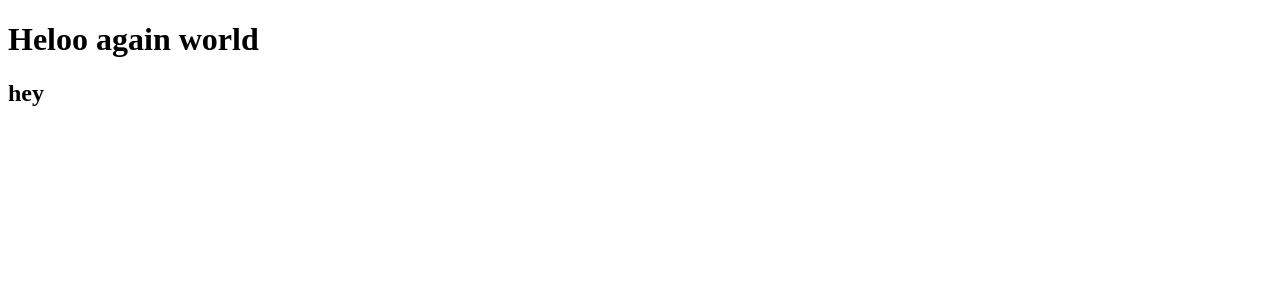
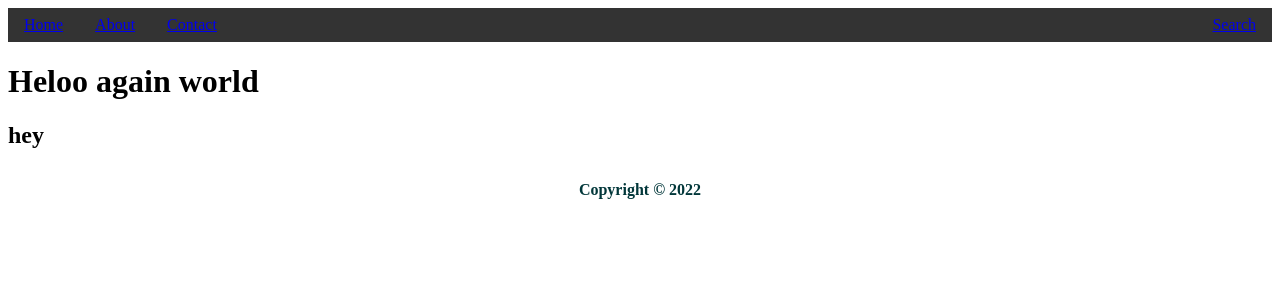
Before and after one commit to MantasMizaras/react-8-9-cao-darbas-dviese, a React (Create React App) app: page / in a window 1280 px wide. Shown: the top 300 px of the page. Built offline with nearby package versions, Linux system fonts and the light colour scheme.

Commit message:
header+footer griauciai

```diff
--- a/src/App.js
+++ b/src/App.js
@@ -1,10 +1,14 @@
 import './App.css';
+import Footer from './components/footer/Footer';
+import Header from './components/header/Header';
 
 function App() {
   return (
     <div className='App'>
+      <Header />
       <h1>Heloo again world</h1>
       <h2>hey</h2>
+      <Footer />
     </div>
   );
 }
--- /dev/null
+++ b/src/components/footer/Footer.jsx
@@ -0,0 +1,11 @@
+import css from './Footer.module.css';
+
+function Footer() {
+  return (
+    <footer className={css.copyright}>
+      <b> Copyright &copy; 2022</b>
+    </footer>
+  );
+}
+
+export default Footer;
--- /dev/null
+++ b/src/components/footer/Footer.module.css
@@ -0,0 +1,9 @@
+.copyright {
+  text-align: center;
+  position: inherit;
+  bottom: 0;
+  width: 100%;
+  height: 2.5rem;
+  margin-top: 2rem;
+  color: rgb(2, 55, 58);
+}
--- /dev/null
+++ b/src/components/header/Header.jsx
@@ -0,0 +1,24 @@
+import css from './Header.module.css';
+
+function Header() {
+  return (
+    <header className={css.header}>
+      <nav className='main-nav'>
+        <a className={css['nav-link']} href='#home'>
+          Home
+        </a>
+        <a className={css['nav-link']} href='#about'>
+          About
+        </a>
+        <a className={css['nav-link']} href='#contact'>
+          Contact
+        </a>
+      </nav>
+      <a className={css['nav-link']} href='#search'>
+        Search
+      </a>
+    </header>
+  );
+}
+
+export default Header;
--- /dev/null
+++ b/src/components/header/Header.module.css
@@ -0,0 +1,14 @@
+.header {
+  background-color: #333;
+  color: snow;
+  display: flex;
+  justify-content: space-between;
+  align-items: center;
+}
+
+.nav-link {
+  padding: 0.5em 1em;
+}
+.nav-link:hover {
+  background-color: rgb(117, 117, 117);
+}
```
Also changed, not shown: src/pages/HealthLog.jsx (deleted), src/pages/HealthLogPage.jsx (added), src/pages/PetList.jsx (deleted), src/pages/PetListPage.jsx (added).
